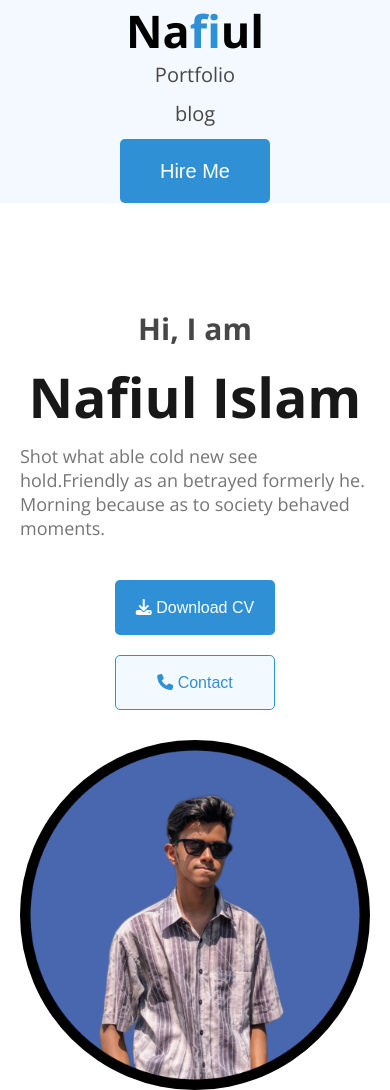
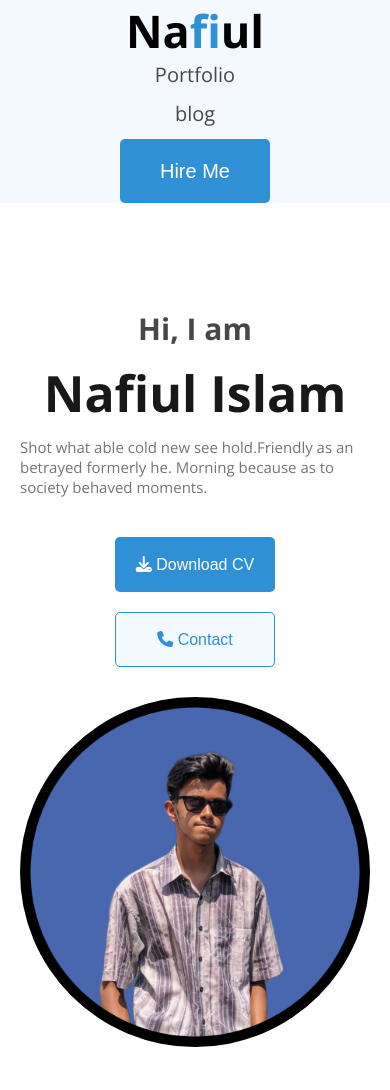
Before and after one commit to Nafiul7/portfolio-website, a plain HTML site: page index.html in a window 390 px wide. Shown: the top 1090 px of the page. Drawn offline with nearby package versions, Linux system fonts and the light colour scheme.

Commit message:
a little problem solve

```diff
--- a/style.css
+++ b/style.css
@@ -470,8 +470,12 @@ footer {
     }
 
     .hero .title h1 {
-        font-size: 55px;
+        font-size: 50px;
         margin-bottom: 10px;
+    }
+
+    .hero .title p{
+        font-size: 15px;
     }
 
     .hero .btn1 {
```
